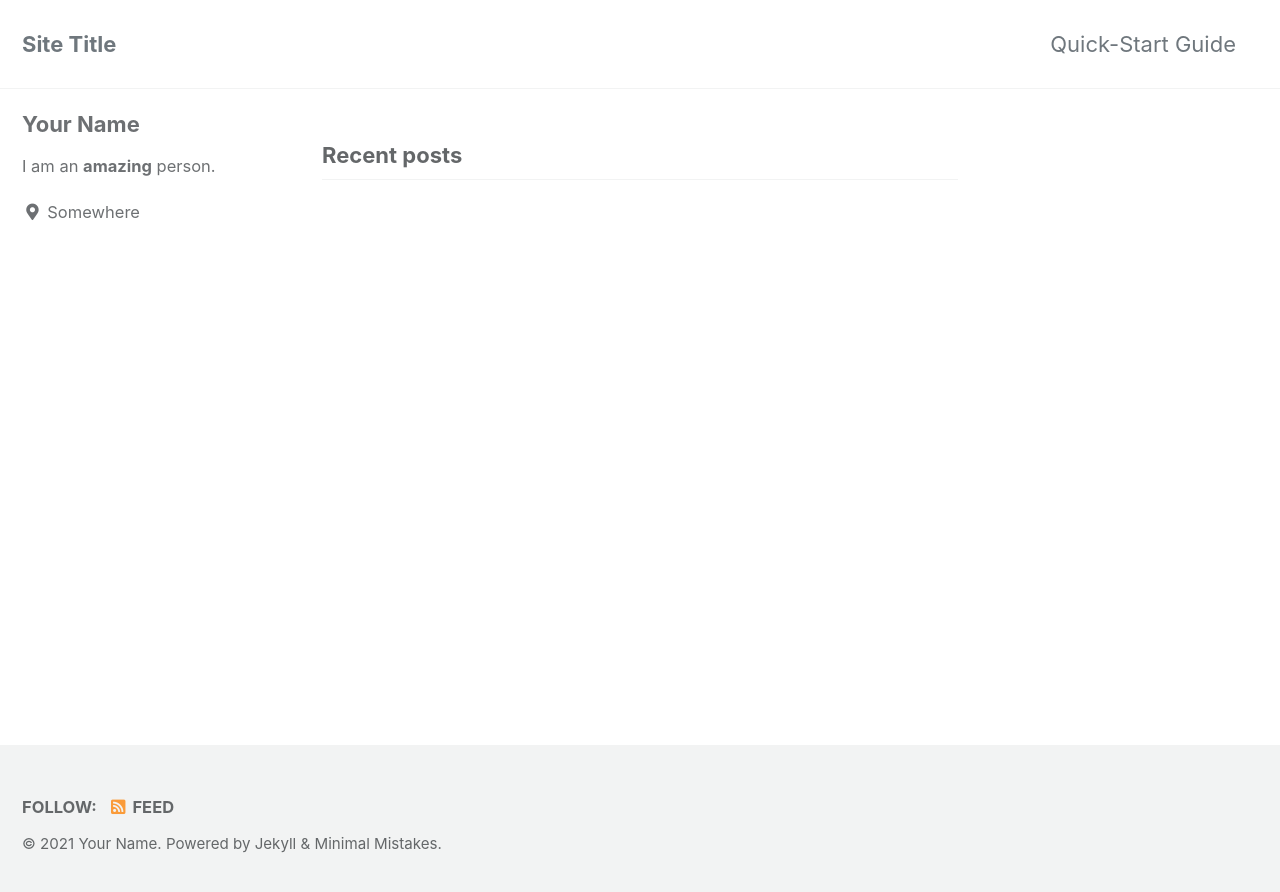
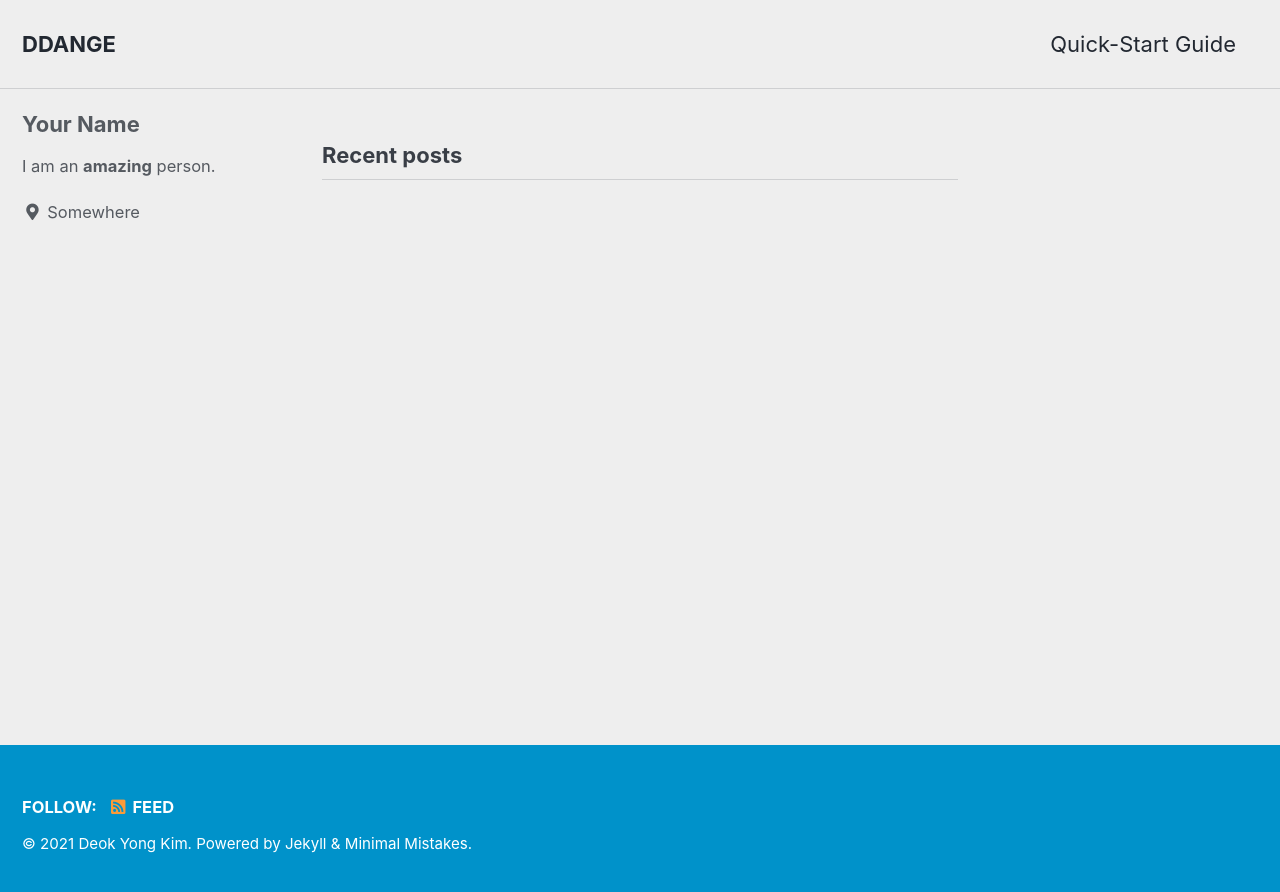
Before and after one commit to DDANGE/DDANGE.github.io, a Jekyll site: the page built from index.html, in a window 1280 px wide. Shown: the top 892 px of the page. Built offline with Jekyll 4.4.1, drawn with Linux system fonts in a browser that asks for light colours; cached includes are drawn as plain includes; the list of posts is cut into pages by our own code.

Commit message:
프로필 수정

```diff
--- a/_config.yml
+++ b/_config.yml
@@ -12,15 +12,15 @@
 
 # theme                  : "minimal-mistakes-jekyll"
 # remote_theme           : "mmistakes/minimal-mistakes"
-minimal_mistakes_skin    : "default" # "air", "aqua", "contrast", "dark", "dirt", "neon", "mint", "plum", "sunrise"
+minimal_mistakes_skin    : "air" #"default", "aqua", "contrast", "dark", "dirt", "neon", "mint", "plum", "sunrise"
 
 # Site Settings
 locale                   : "en-US"
-title                    : "Site Title"
+title                    : "DDANGE"
 title_separator          : "-"
 subtitle                 : # site tagline that appears below site title in masthead
-name                     : "Your Name"
-description              : "An amazing website."
+name                     : "Deok Yong Kim"
+description              : "Daily Log"
 url                      : # the base hostname & protocol for your site e.g. "https://mmistakes.github.io"
 baseurl                  : # the subpath of your site, e.g. "/blog"
 repository               : # GitHub username/repo-name e.g. "mmistakes/minimal-mistakes"
```
